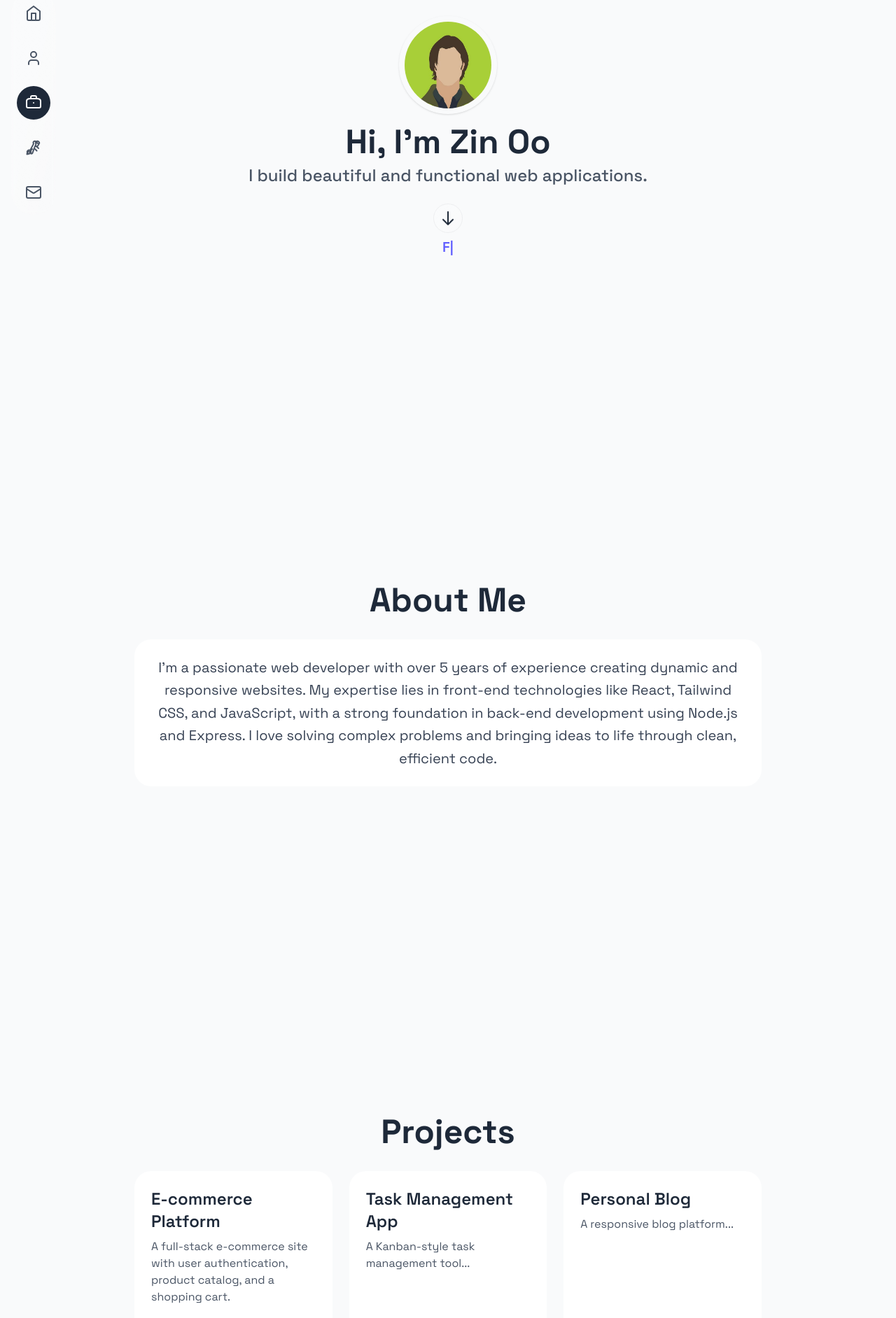
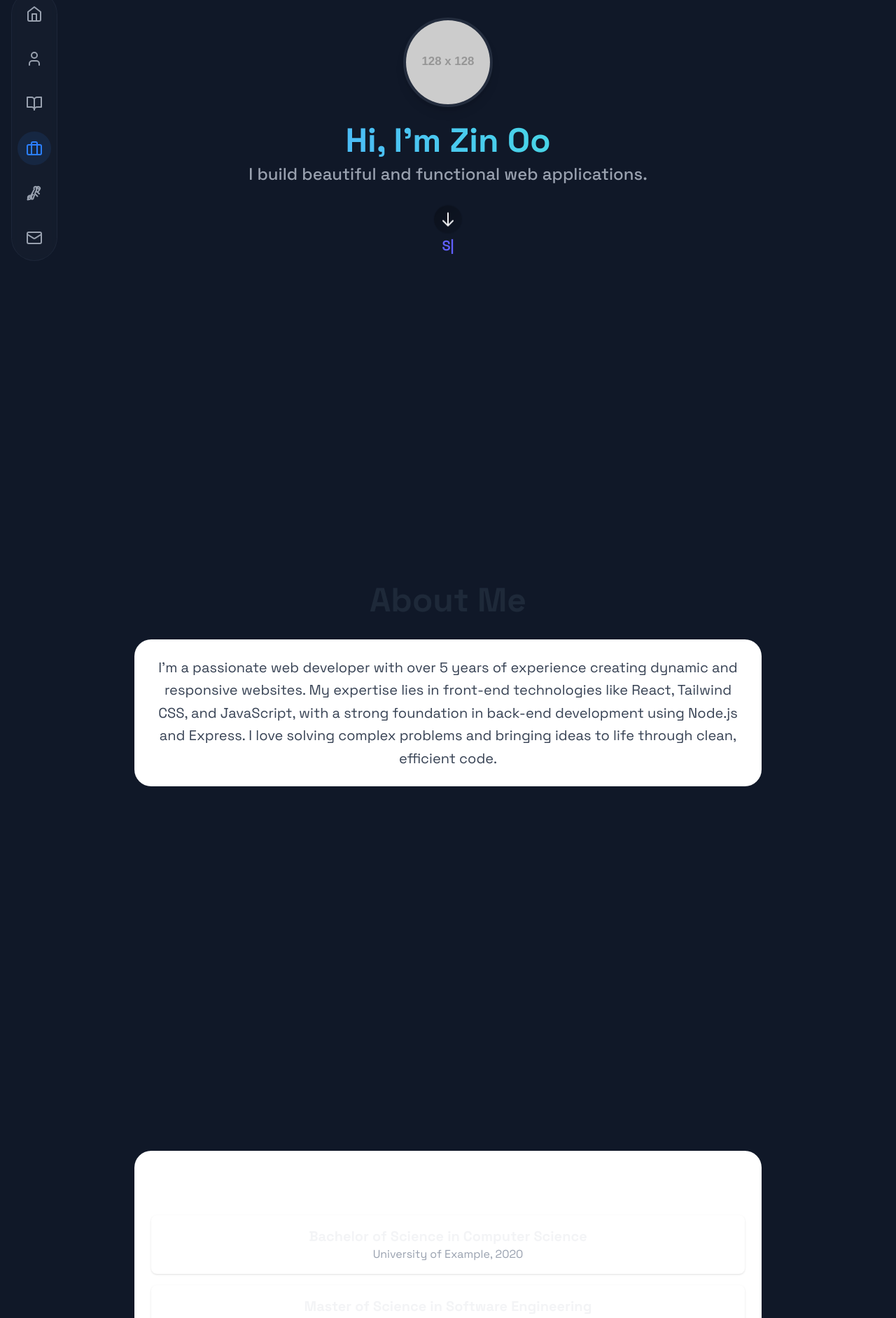
Before and after one commit to z1n-00/zinoo_portfolio, a React (Vite) app: page / in a window 1280 px wide. Shown: the part 221-2105 px from the top of the page at 70% size. Built offline with nearby package versions, Linux system fonts and the light colour scheme.

Commit message:
updated navgation and some sections

```diff
--- a/src/App.jsx
+++ b/src/App.jsx
@@ -3,12 +3,16 @@ import portfolioData from "./data/portfolioData";
 import Navigation from "./components/Layout/Navigation";
 import HomeSection from "./components/Portfolio/HomeSection";
 import AboutSection from "./components/Portfolio/AboutSection";
+import EducationSection from "./components/Portfolio/EducationSection";
+import ExperienceSection from "./components/Portfolio/ExperienceSection";
 import ProjectSection from "./components/Portfolio/ProjectSection";
 import SkillSection from "./components/Portfolio/SkillSection";
 import ContactSection from "./components/Portfolio/ContactSection";
+import { MoonIcon, SunIcon } from "./components/Icons";
 
 const App = () => {
   const [activeSection, setActiveSection] = useState("home");
+  const [isDarkMode, setIsDarkMode] = useState(true);
 
   const scrollToSection = (id) => {
     const element = document.getElementById(id);
@@ -17,7 +21,7 @@ const App = () => {
 
   useEffect(() => {
     const handleScroll = () => {
-      const sections = ["home", "about", "projects", "skills", "contact"];
+      const sections = ["home", "about", "education", "experience", "projects", "skills", "contact"];
       const scrollPosition = window.scrollY + window.innerHeight / 2;
 
       let currentSection = "home";
@@ -34,17 +38,26 @@ const App = () => {
     return () => window.removeEventListener("scroll", handleScroll);
   }, []);
 
+  const toggleTheme = () => setIsDarkMode(!isDarkMode);
+
   return (
-    <div className="min-h-screen text-gray-800 bg-gray-50">
+    <div className={isDarkMode ? 'dark' : ''}>
+      <div className="bg-gray-100 dark:bg-gray-900 text-gray-800 dark:text-gray-100 min-h-screen transition-colors duration-300">
         <Navigation activeSection={activeSection} scrollToSection={scrollToSection} />
         <main className="relative z-10">
+          <button onClick={toggleTheme} className="fixed top-6 right-6 w-12 h-12 bg-white/30 dark:bg-gray-800/30 backdrop-blur-lg rounded-full flex items-center justify-center border border-white/20 dark:border-gray-700/30 text-gray-600 dark:text-gray-300 z-50 cursor-pointer">
+            {isDarkMode ? <SunIcon /> : <MoonIcon />}
+          </button>
           <HomeSection portfolioData={portfolioData} />
           <AboutSection portfolioData={portfolioData} />
+          <EducationSection portfolioData={portfolioData} />
+          {/* <ExperienceSection experienceData={portfolioData.experience} /> */}
           <ProjectSection portfolioData={portfolioData} />
           <SkillSection portfolioData={portfolioData} />
           <ContactSection portfolioData={portfolioData} />
         </main>
       </div>
+    </div>
   );
 };
 
--- a/src/components/Icons.jsx
+++ b/src/components/Icons.jsx
@@ -1,22 +1,59 @@
-const HomeIcon = () => (
-    <svg xmlns="http://www.w3.org/2000/svg" width="24" height="24" viewBox="0 0 24 24" fill="none" stroke="currentColor" strokeWidth="2" strokeLinecap="round" strokeLinejoin="round" className="lucide lucide-home"><path d="m3 9 9-7 9 7v11a2 2 0 0 1-2 2H5a2 2 0 0 1-2-2z" /><polyline points="9 22 9 12 15 12 15 22" /></svg>
+const HomeIcon = (props) => (
+    <svg xmlns="http://www.w3.org/2000/svg" width="24" height="24" viewBox="0 0 24 24" fill="none" stroke="currentColor" strokeWidth="2" strokeLinecap="round" strokeLinejoin="round" {...props}>
+        <path d="m3 9 9-7 9 7v11a2 2 0 0 1-2 2H5a2 2 0 0 1-2-2z" />
+        <polyline points="9 22 9 12 15 12 15 22" />
+    </svg>
 );
-const UserIcon = () => (
-    <svg xmlns="http://www.w3.org/2000/svg" width="24" height="24" viewBox="0 0 24 24" fill="none" stroke="currentColor" strokeWidth="2" strokeLinecap="round" strokeLinejoin="round" className="lucide lucide-user"><path d="M19 21v-2a4 4 0 0 0-4-4H9a4 4 0 0 0-4 4v2" /><circle cx="12" cy="7" r="4" /></svg>
+
+const UserIcon = (props) => (
+    <svg xmlns="http://www.w3.org/2000/svg" width="24" height="24" viewBox="0 0 24 24" fill="none" stroke="currentColor" strokeWidth="2" strokeLinecap="round" strokeLinejoin="round" {...props}>
+        <path d="M19 21v-2a4 4 0 0 0-4-4H9a4 4 0 0 0-4 4v2" />
+        <circle cx="12" cy="7" r="4" />
+    </svg>
 );
-const BriefcaseIcon = () => (
-    <svg xmlns="http://www.w3.org/2000/svg" width="24" height="24" viewBox="0 0 24 24" fill="none" stroke="currentColor" strokeWidth="2" strokeLinecap="round" strokeLinejoin="round" className="lucide lucide-briefcase-business"><path d="M12 12h.01" /><path d="M16 6V4a2 2 0 0 0-2-2h-4a2 2 0 0 0-2 2v2" /><path d="M22 17a2 2 0 0 1-2 2H4a2 2 0 0 1-2-2V9.5C2 7 4 6 7 6h10c3 0 5 1 5 3.5z" /></svg>
+
+
+const BookOpenIcon = () => (
+    <svg xmlns="http://www.w3.org/2000/svg" width="24" height="24" viewBox="0 0 24 24" fill="none" stroke="currentColor" strokeWidth="2" strokeLinecap="round" strokeLinejoin="round" className="lucide lucide-book-open"><path d="M2 3h6a4 4 0 0 1 4 4v14a4 4 0 0 0-4-4H2z" /><path d="M22 3h-6a4 4 0 0 0-4 4v14a4 4 0 0 1 4-4h6z" /></svg>
 );
+
 const RocketIcon = () => (
     <svg xmlns="http://www.w3.org/2000/svg" width="24" height="24" viewBox="0 0 24 24" fill="none" stroke="currentColor" strokeWidth="2" strokeLinecap="round" strokeLinejoin="round" className="lucide lucide-rocket"><path d="M4.5 16.5c-1.5 1.26-2 5-2 5s3.74-.5 5-2c.71-.84.69-2.22-.19-3.08a2.7 2.7 0 0 0-3.69 0c-.88.85-.9 2.23-.19 3.08z" /><path d="M14.5 9.5c.85.88 2.23.9 3.08.19s1.26-1.5 2-3c.71-.84.69-2.22-.19-3.08a2.7 2.7 0 0 0-3.69 0c-.88.85-.9 2.23-.19 3.08z" /><path d="M10 14l-2.5 2.5a2.41 2.41 0 0 0 0 3.42c.79.79 2.06.79 2.85 0L14 10" /><path d="M18 6l-2.5-2.5a2.41 2.41 0 0 0-3.42 0c-.79.79-.79 2.06 0 2.85L6 18" /><path d="m14 14 2.5 2.5" /><path d="m16.5 10.5 2.5 2.5" /></svg>
 );
-const MailIcon = () => (
-    <svg xmlns="http://www.w3.org/2000/svg" width="24" height="24" viewBox="0 0 24 24" fill="none" stroke="currentColor" strokeWidth="2" strokeLinecap="round" strokeLinejoin="round" className="lucide lucide-mail"><rect width="20" height="16" x="2" y="4" rx="2" /><path d="m22 7-8.97 5.7a1.94 1.94 0 0 1-2.06 0L2 7" /></svg>
+const BriefcaseIcon = (props) => (
+    <svg xmlns="http://www.w3.org/2000/svg" width="24" height="24" viewBox="0 0 24 24" fill="none" stroke="currentColor" strokeWidth="2" strokeLinecap="round" strokeLinejoin="round" {...props}>
+        <rect x="2" y="7" width="20" height="14" rx="2" ry="2" />
+        <path d="M16 21V5a2 2 0 0 0-2-2h-4a2 2 0 0 0-2 2v16" />
+    </svg>
 );
-const LinkedinIcon = () => (
-    <svg xmlns="http://www.w3.org/2000/svg" width="24" height="24" viewBox="0 0 24 24" fill="none" stroke="currentColor" strokeWidth="2" strokeLinecap="round" strokeLinejoin="round" className="lucide lucide-linkedin"><path d="M16 8a6 6 0 0 1 6 6v7h-4v-7a2 2 0 0 0-2-2 2 2 0 0 0-2 2v7h-4v-7a6 6 0 0 1 6-6z" /><rect width="4" height="12" x="2" y="9" /><circle cx="4" cy="4" r="2" /></svg>
+
+const MailIcon = (props) => (
+    <svg xmlns="http://www.w3.org/2000/svg" width="24" height="24" viewBox="0 0 24 24" fill="none" stroke="currentColor" strokeWidth="2" strokeLinecap="round" strokeLinejoin="round" {...props}>
+        <rect width="20" height="16" x="2" y="4" rx="2" />
+        <path d="m22 7-8.97 5.7a1.94 1.94 0 0 1-2.06 0L2 7" />
+    </svg>
 );
-const GithubIcon = () => (
-    <svg xmlns="http://www.w3.org/2000/svg" width="24" height="24" viewBox="0 0 24 24" fill="none" stroke="currentColor" strokeWidth="2" strokeLinecap="round" strokeLinejoin="round" className="lucide lucide-github"><path d="M15 22v-4a4.8 4.8 0 0 0-1-3.5c3.5 0 4.2-2.2 4.2-4.5V4.5a3 3 0 0 0-2-2.5c-.7-.3-1.5-.5-2.2-.5A3 3 0 0 0 12 3c-.7 0-1.5.2-2.2.5a3 3 0 0 0-2 2.5v.7c0 2.3.7 4.5 4.2 4.5a4.8 4.8 0 0 0-1 3.5v4" /><path d="M9 19c-4.5 1.5-4.5-2.5-4.5-3" /></svg>
+
+const GithubIcon = (props) => (
+    <svg xmlns="http://www.w3.org/2000/svg" width="24" height="24" viewBox="0 0 24 24" fill="none" stroke="currentColor" strokeWidth="2" strokeLinecap="round" strokeLinejoin="round" {...props}>
+        <path d="M15 22v-4a4.8 4.8 0 0 0-1-3.5c3 0 6-2 6-5.5.08-1.25-.27-2.48-1-3.5.28-1.15.28-2.35 0-3.5 0 0-1 0-3 1.5-2.64-.5-5.36-.5-8 0C6 2 5 2 5 2c-.3 1.15-.3 2.35 0 3.5A5.403 5.403 0 0 0 4 9c0 3.5 3 5.5 6 5.5-.39.49-.68 1.05-.85 1.65-.17.6-.22 1.23-.15 1.85v4" />
+        <path d="M9 18c-4.51 2-5-2-7-2" />
+    </svg>
 );
-export { HomeIcon, UserIcon, BriefcaseIcon, RocketIcon, MailIcon, LinkedinIcon, GithubIcon };
+
+const LinkedinIcon = (props) => (
+    <svg xmlns="http://www.w3.org/2000/svg" width="24" height="24" viewBox="0 0 24 24" fill="none" stroke="currentColor" strokeWidth="2" strokeLinecap="round" strokeLinejoin="round" {...props}>
+        <path d="M16 8a6 6 0 0 1 6 6v7h-4v-7a2 2 0 0 0-2-2 2 2 0 0 0-2 2v7h-4v-7a6 6 0 0 1 6-6z" />
+        <rect width="4" height="12" x="2" y="9" />
+        <circle cx="4" cy="4" r="2" />
+    </svg>
+);
+
+const MoonIcon = (props) => (
+    <svg xmlns="http://www.w3.org/2000/svg" width="24" height="24" viewBox="0 0 24 24" fill="none" stroke="currentColor" strokeWidth="2" strokeLinecap="round" strokeLinejoin="round" {...props}><path d="M12 3a6 6 0 0 0 9 9 9 9 0 1 1-9-9Z" /></svg>
+);
+
+const SunIcon = (props) => (
+    <svg xmlns="http://www.w3.org/2000/svg" width="24" height="24" viewBox="0 0 24 24" fill="none" stroke="currentColor" strokeWidth="2" strokeLinecap="round" strokeLinejoin="round" {...props}><circle cx="12" cy="12" r="4" /><path d="M12 2v2" /><path d="M12 20v2" /><path d="m4.93 4.93 1.41 1.41" /><path d="m17.66 17.66 1.41 1.41" /><path d="M2 12h2" /><path d="M20 12h2" /><path d="m6.34 17.66-1.41 1.41" /><path d="m19.07 4.93-1.41 1.41" /></svg>
+);
+export { HomeIcon, UserIcon, BookOpenIcon, BriefcaseIcon, RocketIcon, MailIcon, LinkedinIcon, GithubIcon, MoonIcon, SunIcon };
--- a/src/components/Layout/NavButton.jsx
+++ b/src/components/Layout/NavButton.jsx
@@ -1,16 +1,15 @@
 import { motion } from "framer-motion";
 
 const NavButton = ({ sectionId, activeSection, onClick, children, label }) => (
-    <motion.div whileHover={{ scale: 1.1, borderRadius: 100, boxShadow: "0 4px 12px rgba(0,0,0,0.2)" }}
-        whileTap={{ scale: 0.95 }}
-        transition={{ type: "spring", stiffness: 300 }}
-        className="relative group">
+    <>
         <button
             onClick={() => onClick(sectionId)}
-            className={`p-3 rounded-full transition-all duration-300 cursor-pointer ${activeSection === sectionId ? 'bg-gray-800 text-white' : 'text-gray-600 hover:bg-gray-200'
-                }`}
+            className={`rounded-full transition-colors duration-300  cursor-pointer ${activeSection === sectionId ? 'text-blue-500' : 'text-gray-500 dark:text-gray-400 hover:text-blue-500'}`}
         >
-            {children}
+            <div className={`p-3 rounded-full transition-colors duration-300 ${activeSection === sectionId ? 'bg-blue-500/10' : 'hover:bg-gray-500/10'}`}>
+                {children}
+
+            </div>
         </button>
 
         <span
@@ -27,8 +26,7 @@ const NavButton = ({ sectionId, activeSection, onClick, children, label }) => (
         >
             {label}
         </span>
-
-    </motion.div>
+    </>
 );
 
 export default NavButton;
--- a/src/components/Layout/NavCard.jsx
+++ b/src/components/Layout/NavCard.jsx
@@ -1,5 +1,5 @@
 const NavCard = ({ children, className = '' }) => (
-    <div className={`p-2 rounded-full bg-grey/70 ${className}`}>
+    <div className={`p-2 rounded-full bg-white/30 dark:bg-gray-800/30 backdrop-blur-lg rounded-3xl border border-white/20 dark:border-gray-700/30 z-50 ${className} `}>
         {children}
     </div>
 );
--- a/src/components/Layout/Navigation.jsx
+++ b/src/components/Layout/Navigation.jsx
@@ -1,23 +1,21 @@
 import NavCard from "./NavCard";
 import NavButton from "./NavButton";
-import { HomeIcon, UserIcon, BriefcaseIcon, RocketIcon, MailIcon } from "../Icons";
+import { HomeIcon, UserIcon, BookOpenIcon, BriefcaseIcon, RocketIcon, MailIcon } from "../Icons";
 import { motion } from "framer-motion";
 
 const Navigation = ({ activeSection, scrollToSection }) => (
     <nav className="fixed bottom-4 md:top-1/2 md:-translate-y-1/2 left-1/2 -translate-x-1/2 md:left-4 md:translate-x-0 z-50 p-2 md:p-0">
-        {/* <NavCard className="flex justify-around md:flex-col md:gap-4 backdrop-blur-xs bg-white/30 backdrop-contrast-50"> */}
         <motion.div
             initial={{ opacity: 0, y: 20 }}
             animate={{ opacity: 1, y: 0 }}
             transition={{ duration: 0.8, ease: "easeOut" }}
 
         >
-            <NavCard className="flex md:flex-col md:gap-4
-                bg-gradient-to-br from-white/30 to-white/10 dark:from-black/30 dark:to-black/10
-                text-black dark:text-white dark:border-white/10 backdrop-blur-xs transition duration-200 hover:opacity-100
-            ">
+            <NavCard className="flex md:flex-col md:gap-4 text-black text-white backdrop-blur-xs border dark:border-black/10 ">
                 <NavButton sectionId="home" activeSection={activeSection} onClick={scrollToSection} label="Home"><HomeIcon /></NavButton>
                 <NavButton sectionId="about" activeSection={activeSection} onClick={scrollToSection} label="About"><UserIcon /></NavButton>
+                <NavButton sectionId="education" activeSection={activeSection} onClick={scrollToSection} label="Education"><BookOpenIcon /></NavButton>
+                {/* <NavButton sectionId="experience" activeSection={activeSection} onClick={scrollToSection} label="Experience"><BriefcaseIcon /></NavButton> */}
                 <NavButton sectionId="projects" activeSection={activeSection} onClick={scrollToSection} label="Projects"><BriefcaseIcon /></NavButton>
                 <NavButton sectionId="skills" activeSection={activeSection} onClick={scrollToSection} label="Skills"><RocketIcon /></NavButton>
                 <NavButton sectionId="contact" activeSection={activeSection} onClick={scrollToSection} label="Contact"><MailIcon /></NavButton>
--- a/src/components/Portfolio/EducationSection.jsx
+++ b/src/components/Portfolio/EducationSection.jsx
@@ -0,0 +1,22 @@
+import Section from "../Layout/Section";
+import ContentCard from "../Layout/ContentCard";
+
+const EducationSection = ({ portfolioData }) => (
+    <Section id="education" className="py-20 px-4 sm:px-6 lg:px-8 bg-gray-50 dark:bg-gray-900">
+        <ContentCard>
+            <div className="max-w-7xl mx-auto">
+                <h2 className="text-3xl text-white mb-8">Education</h2>
+                <ul className="space-y-4">
+                    {portfolioData.education.map((edu, index) => (
+                        <li key={index} className="bg-white p-4 rounded-lg shadow">
+                            <h3 className="text-xl font-bold">{edu.degree}</h3>
+                            <p className="text-gray-600 dark:text-gray-400">{edu.institution}, {edu.year}</p>
+                        </li>
+                    ))}
+                </ul>
+            </div>
+        </ContentCard>
+    </Section>
+);
+
+export default EducationSection;
--- a/src/components/Portfolio/ExperienceSection.jsx
+++ b/src/components/Portfolio/ExperienceSection.jsx
@@ -1,5 +1,9 @@
+import Section from "../Layout/Section";
+import ContentCard from "../Layout/ContentCard";
+
 const ExperienceSection = ({ experienceData }) => (
     <Section id="experience" className="mb-12">
+        <ContentCard>
             <h2 className="text-3xl font-bold mb-6 text-center">Experience</h2>
             <div className="space-y-6">
                 {experienceData.map((experience, index) => (
@@ -11,6 +15,7 @@ const ExperienceSection = ({ experienceData }) => (
                     </div>
                 ))}
             </div>
+        </ContentCard>
     </Section>
 );
 
--- a/src/components/Portfolio/HomeSection.jsx
+++ b/src/components/Portfolio/HomeSection.jsx
@@ -5,8 +5,8 @@ import { motion } from "framer-motion";
 import { ReactTyped } from "react-typed";
 
 const HomeSection = ({ portfolioData }) => (
-    <Section id="home" className="flex flex-col items-center text-center relative">
-        <div className="absolute top-8 right-8 flex">
+    <Section id="home" className="flex flex-col items-center justify-center text-center relative">
+        {/* <div className="absolute top-8 right-8 flex">
             <a
                 href="https://github.com/z1n-00"
                 target="_blank"
@@ -23,7 +23,7 @@ const HomeSection = ({ portfolioData }) => (
             >
                 <img src={linkein} alt="LinkedIn" className="w-6 h-6 md:w-8 md:h-8 rounded-full" />
             </a>
-        </div>
+        </div> */}
 
         <motion.div
             initial={{ scale: 0, opacity: 0 }}
@@ -32,17 +32,15 @@ const HomeSection = ({ portfolioData }) => (
             className="flex justify-center"
         >
             <img
-                src={portfolioData.profile}
-                alt="profile"
-                className="w-35 h-35 p-2 rounded-full mb-4 shadow-sm"
-            />
+                src={portfolioData.ok ?? "https://placehold.co/128x128/a0aec0/ffffff?text=ZO"}
+                alt="Profile" className="w-32 h-32 rounded-full border-4 border-white/50 dark:border-gray-700/50 mb-6 shadow-lg" />
         </motion.div>
 
         <motion.h4
             initial={{ opacity: 0, y: -20 }}
             animate={{ opacity: 1, y: 0 }}
             transition={{ duration: 1, delay: 0.3 }}
-            className="text-2xl md:text-5xl font-bold mb-2"
+            className="text-2xl md:text-5xl font-bold bg-clip-text text-transparent bg-gradient-to-r from-blue-500 to-teal-400 dark:from-blue-400 dark:to-teal-300 pb-2"
         >
             {`Hi, I'm ${portfolioData.name}`}
         </motion.h4>
@@ -51,7 +49,7 @@ const HomeSection = ({ portfolioData }) => (
             initial={{ opacity: 0, y: 20 }}
             animate={{ opacity: 1, y: 0 }}
             transition={{ duration: 1, delay: 0.6 }}
-            className="text-xl md:text-2xl text-gray-600 font-medium mb-8"
+            className="text-xl md:text-2xl text-gray-500 dark:text-gray-400 font-medium mb-8"
         >
             {portfolioData.tagline}
         </motion.p>
--- a/src/data/portfolioData.jsx
+++ b/src/data/portfolioData.jsx
@@ -9,6 +9,32 @@ const portfolioData = {
         title: "About Me",
         description: "I'm a passionate web developer with over 5 years of experience creating dynamic and responsive websites. My expertise lies in front-end technologies like React, Tailwind CSS, and JavaScript, with a strong foundation in back-end development using Node.js and Express. I love solving complex problems and bringing ideas to life through clean, efficient code.",
     },
+    education: [
+        {
+            degree: "Bachelor of Science in Computer Science",
+            institution: "University of Example",
+            year: 2020
+        },
+        {
+            degree: "Master of Science in Software Engineering",
+            institution: "University of Example",
+            year: 2022
+        }
+    ],
+    experience: [
+        {
+            jobTitle: "Front-end Developer",
+            company: "Tech Solutions Inc.",
+            years: "2020 - Present",
+            description: "Developed and maintained the front-end of the company's main product using React and Tailwind CSS. Collaborated with designers and back-end developers to create a seamless user experience."
+        },
+        {
+            jobTitle: "Junior Web Developer",
+            company: "Web Creators LLC",
+            years: "2018 - 2020",
+            description: "Assisted in building and optimizing websites for various clients. Gained experience in HTML, CSS, JavaScript, and basic back-end development."
+        }
+    ],
     skills: {
         title: "Skills",
         list: [
--- a/src/index.css
+++ b/src/index.css
@@ -1,9 +1,11 @@
+@config "../tailwind.config.js";
 @import url('https://fonts.googleapis.com/css2?family=Space+Grotesk:wght@300..700&display=swap');
 
 @font-face {
-  font-family: "SpaceGrotesk";
-  src: url('./assets/fonts/SpaceGrotesk-VariableFont_wght.ttf');
+    font-family: "SpaceGrotesk";
+    src: url('./assets/fonts/SpaceGrotesk-VariableFont_wght.ttf');
 }
+
 @import "tailwindcss";
 
 html {
@@ -11,7 +13,8 @@ html {
 }
 
 body {
-  font-family: 'SpaceGrotesk', sans-serif; /* Use custom font */
+    font-family: 'SpaceGrotesk', sans-serif;
+    /* Use custom font */
 }
 
 ::-webkit-scrollbar {
--- a/tailwind.config.js
+++ b/tailwind.config.js
@@ -1,15 +1,11 @@
-// /** @type {import('tailwindcss').Config} */
-// export default {
-//   content: [
-//     './index.html',
-//     './src/**/*.{js,jsx,ts,tsx}',
-//   ],
-//   theme: {
-//     extend: {
-//       fontFamily: {
-//         sans: ['SpaceGrotesk', 'sans-serif'],
-//       },
-//     },
-//   },
-//   plugins: [],
-// }
+/** @type {import('tailwindcss').Config} */
+module.exports = {
+    darkMode: 'class', // This is the line you need to add/check
+    content: [
+        "./src/**/*.{js,jsx,ts,tsx}", // Adjust this path to match your project structure
+    ],
+    theme: {
+        extend: {},
+    },
+    plugins: [],
+}
```
Lines whose indentation alone changed are shown as unchanged.
